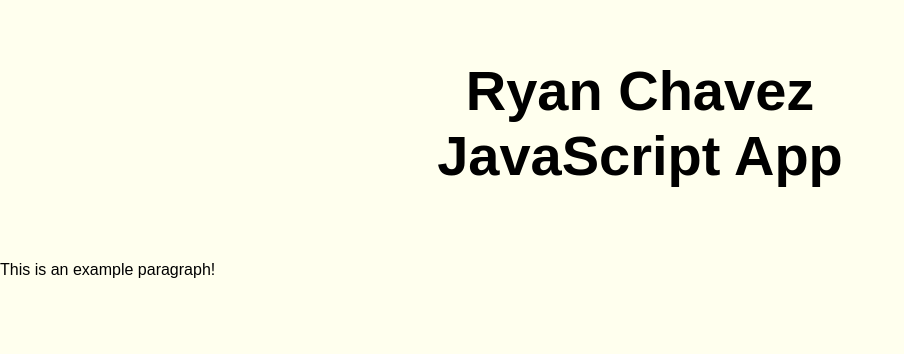
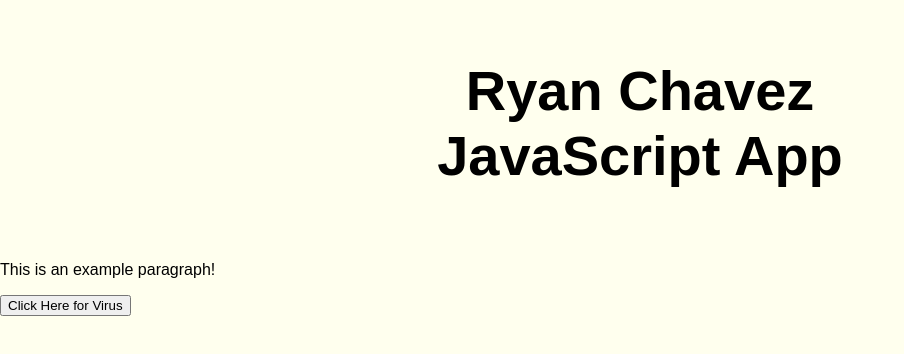
Before and after one commit to chavezr56/my-first-static-web-app, a plain HTML site: page index.html in a window 1280 px wide. Shown: the whole page, without its empty margins (0-904 px from the left). Drawn offline with Linux system fonts and the light colour scheme.

Commit message:
Update index.html

```diff
--- a/index.html
+++ b/index.html
@@ -14,6 +14,7 @@
   </main>
   <p>This is an example paragraph!
   </p>
+  <button>Click Here for Virus</button>
 </body>
 
 </html>
```
